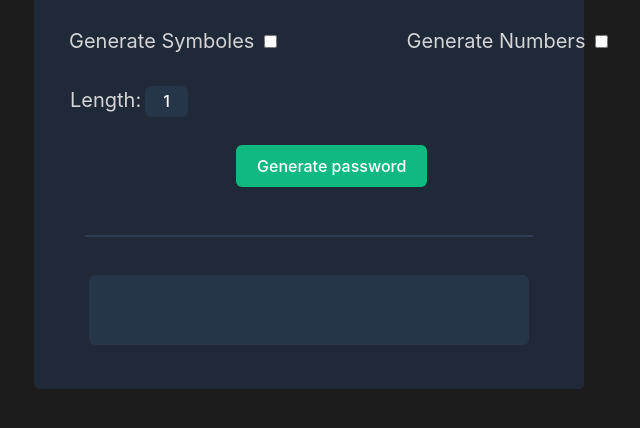
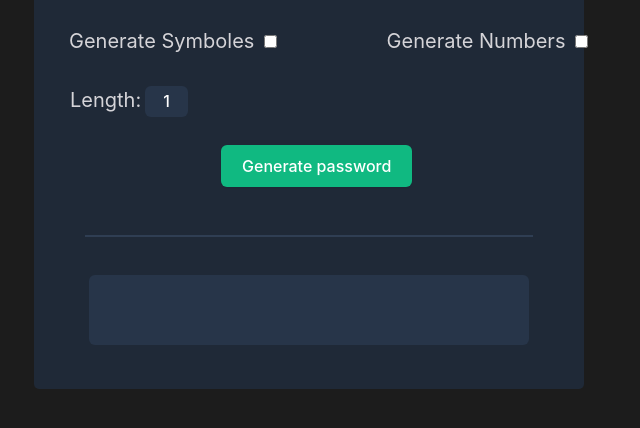
Before and after one commit to kerolosheba/Password-Generator, a plain HTML site: page index.html in a window 1280 px wide. Shown: the part 286-714 px from the top of the page, without its empty margins (331-971 px from the left). Drawn offline with Linux system fonts and the light colour scheme.

Commit message:
Update index.css

```diff
--- a/index.css
+++ b/index.css
@@ -99,7 +99,7 @@ p {
   position: relative;
   width: 191px;
   height: 42px;
-  left: 70px;
+  left: 55px;
   top: 100px;
 
   background: #10B981;
@@ -181,7 +181,7 @@ hr {
   display: inline;
   vertical-align: middle;
   top: 10px;
-  left: 146px;
+  left: 126px;
 }
 
 #length-el {
```
